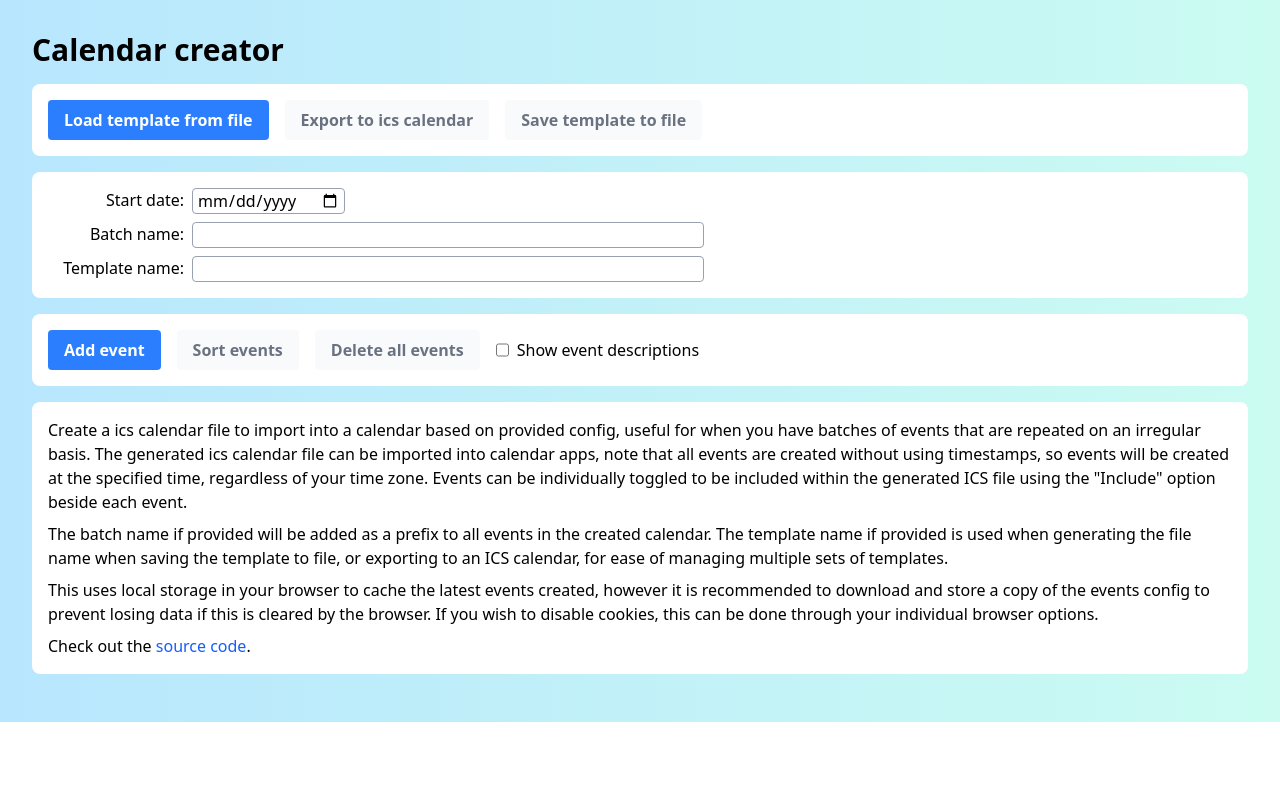
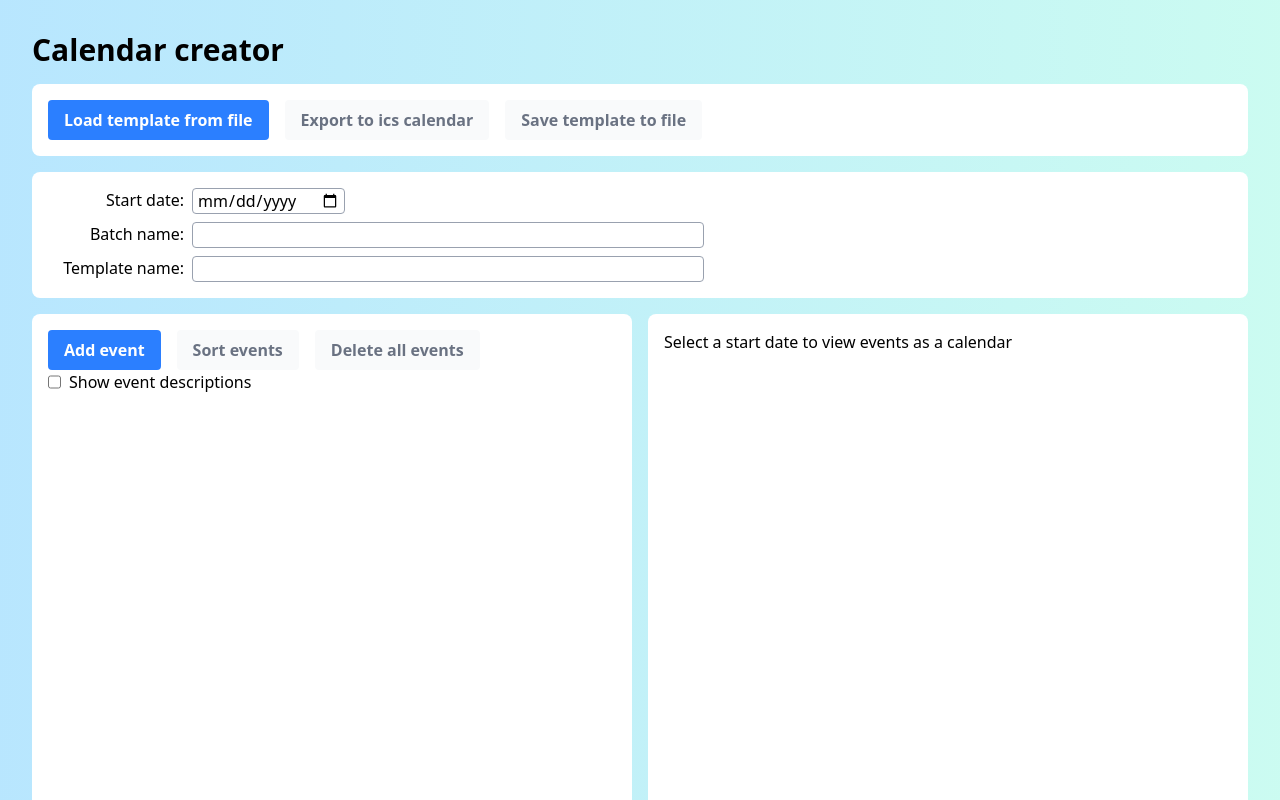
Before and after one commit to RobertMarch/CalendarCreatorApp, a React (Vite) app: page / in a window 1280 px wide. Shown: the top 800 px of the page. Built offline with nearby package versions, Linux system fonts and the light colour scheme.

Commit message:
Add readonly calendar view of events, minor updates to styling

```diff
--- a/package.json
+++ b/package.json
@@ -11,6 +11,11 @@
   },
   "dependencies": {
     "@date-fns/utc": "^2.1.0",
+    "@fullcalendar/core": "^6.1.17",
+    "@fullcalendar/daygrid": "^6.1.17",
+    "@fullcalendar/interaction": "^6.1.17",
+    "@fullcalendar/react": "^6.1.17",
+    "@fullcalendar/timegrid": "^6.1.17",
     "@tailwindcss/vite": "^4.1.3",
     "date-fns": "^4.1.0",
     "react": "^19.0.0",
--- a/src/App.tsx
+++ b/src/App.tsx
@@ -1,5 +1,6 @@
 import { PropsWithChildren } from "react";
 import { BatchConfigInput } from "./BatchConfigInput";
+import { CalendarView } from "./CalendarView";
 import { EventsEditor } from "./EventsEditor";
 import { FileButtons } from "./FileButtons";
 import { useBatchConfig } from "./types/calendar-batch-config";
@@ -27,13 +28,25 @@ function App() {
             setBatchConfig={setBatchConfig}
           ></BatchConfigInput>
         </Card>
-        <Card>
+        <div className="flex flex-wrap gap-4 w-full h-[80vh] min-h-[500px]">
+          <div className="flex-1 min-w-[600px] h-full">
+            <Card additionalClasses="h-full overflow-scroll">
               <EventsEditor
                 events={events}
                 setEvents={setEvents}
                 batchConfig={batchConfig}
               ></EventsEditor>
             </Card>
+          </div>
+          <div className="flex-1 min-w-[600px] h-full">
+            <Card additionalClasses="h-full overflow-scroll">
+              <CalendarView
+                events={events}
+                batchConfig={batchConfig}
+              ></CalendarView>
+            </Card>
+          </div>
+        </div>
         <Card>
           <Footer></Footer>
         </Card>
@@ -43,8 +56,16 @@ function App() {
   );
 }
 
-function Card({ children }: PropsWithChildren) {
-  return <div className="p-4 bg-white rounded-lg">{children}</div>;
+type CardProps = {
+  additionalClasses?: string;
+};
+
+function Card({ additionalClasses, children }: PropsWithChildren<CardProps>) {
+  return (
+    <div className={"p-4 bg-white rounded-lg " + additionalClasses}>
+      {children}
+    </div>
+  );
 }
 
 function Footer() {
--- /dev/null
+++ b/src/CalendarView.tsx
@@ -0,0 +1,57 @@
+import dayGridPlugin from "@fullcalendar/daygrid";
+import FullCalendar from "@fullcalendar/react";
+import timeGridPlugin from "@fullcalendar/timegrid";
+import { BatchConfig } from "./types/calendar-batch-config";
+import { CalendarEvent } from "./types/calendar-event";
+import { formatDateForCalendarView } from "./utils/date-utils";
+
+type CalendarViewProps = {
+  events: CalendarEvent[];
+  batchConfig: BatchConfig;
+};
+
+export function CalendarView({
+  events,
+  batchConfig,
+}: CalendarViewProps) {
+  if (!batchConfig.startDate) {
+    return <div>Select a start date to view events as a calendar</div>;
+  }
+
+  const fullCalendarEvents = events
+    .filter((e) => e.included)
+    .map((e) => {
+      return {
+        id: e.eventId,
+        title: e.summary,
+        start: formatDateForCalendarView(
+          new Date(e.startOffset + batchConfig.startDate!.getTime()),
+          e.isWholeDayEvent
+        ),
+        end: formatDateForCalendarView(
+          new Date(
+            e.startOffset + e.duration + batchConfig.startDate!.getTime()
+          ),
+          e.isWholeDayEvent
+        ),
+        allDay: e.isWholeDayEvent,
+      };
+    });
+
+  return (
+    <FullCalendar
+      plugins={[timeGridPlugin, dayGridPlugin]}
+      headerToolbar={{
+        left: "prev,next today",
+        center: "title",
+        right: "dayGridMonth,timeGridWeek,timeGridDay",
+      }}
+      initialView="timeGridWeek"
+      height="100%"
+      events={fullCalendarEvents}
+      nowIndicator={true}
+      dayMaxEvents={true}
+      firstDay={1}
+    ></FullCalendar>
+  );
+}
--- a/src/EventsEditor.tsx
+++ b/src/EventsEditor.tsx
@@ -79,7 +79,7 @@ export function EventsEditor({
 
   return (
     <>
-      <div className="flex flex-row">
+      <div className="flex flex-wrap">
         <StyledButton
           displayText="Add event"
           onClick={handleAddEvent}
@@ -99,7 +99,7 @@ export function EventsEditor({
         ></StyledButton>
 
         <div className="content-center">
-          <label className="w-max flex flex-row justify-between">
+          <label className="w-max flex">
             <input
               type="checkbox"
               checked={showDescriptions}
@@ -155,9 +155,9 @@ function EventInput({
   }
 
   return (
-    <div className="flex flex-row border-b border-gray-400 py-4">
+    <div className="flex border-b border-gray-400 py-4">
       <div className="border-r border-gray-400 pr-2 mr-2">
-        <label className="w-max flex flex-row justify-between pb-4">
+        <label className="w-max flex pb-4">
           <input
             type="checkbox"
             checked={calendarEvent.included}
@@ -171,7 +171,7 @@ function EventInput({
           colour="red"
         ></StyledButton>
       </div>
-      <div className="flex flex-col space-between space-y-1">
+      <div className="flex-1 flex flex-col space-between space-y-1">
         <StyledInput
           label="Event title"
           value={calendarEvent.summary}
@@ -186,7 +186,7 @@ function EventInput({
         ) : (
           <></>
         )}
-        <label className="w-min flex flex-row justify-between">
+        <label className="w-min flex">
           <div className="w-36 text-right pr-2">Whole day:</div>
           <input
             type="checkbox"
@@ -278,10 +278,10 @@ function StartTimeInput({
   }
 
   return (
-    <div className="flex flex-row">
+    <div className="flex">
       <div className="w-36 text-right pr-2">Start offset:</div>
       <div className="flex flex-col">
-        <div className="flex flex-row space-between space-x-4">
+        <div className="flex space-between space-x-4">
           <StyledInput
             label="Weeks"
             value={startOffsetParts.weeks}
--- a/src/StyledComponents.tsx
+++ b/src/StyledComponents.tsx
@@ -42,7 +42,7 @@ const InputTypeToLabelWidths: Record<
   "text" | "date" | "time" | "number",
   string
 > = {
-  text: "w-128",
+  text: "max-w-128 flex-1",
   date: "w-min",
   time: "w-min",
   number: "w-16",
@@ -56,12 +56,12 @@ export function StyledInput({
   flexDirection = "row",
 }: StyledInputProps) {
   const labelClasses: string =
-    flexDirection == "col" ? "w-max flex-col" : "w-min flex-row";
+    flexDirection == "col" ? "w-max flex-col" : "w-full";
   const labelTextDivClass: string = flexDirection == "col" ? "w-max" : "w-36";
   const inputWidth: string = InputTypeToLabelWidths[type];
 
   return (
-    <label className={labelClasses + " flex justify-between"}>
+    <label className={labelClasses + " flex"}>
       <div className={labelTextDivClass + " text-right pr-2"}>{label}:</div>
       <input
         value={value}
--- a/src/types/calendar-event.ts
+++ b/src/types/calendar-event.ts
@@ -62,6 +62,6 @@ export function newCalendarEvent(): CalendarEvent {
     isWholeDayEvent: false,
     summary: "",
     description: "",
-    included: true
+    included: true,
   };
 }
--- a/src/utils/date-utils.ts
+++ b/src/utils/date-utils.ts
@@ -10,6 +10,15 @@ export function formatDateForIcs(date: Date, isDateOnly: boolean): string {
   return isDateOnly
     ? format(date, "yyyyMMdd", { in: utc })
     : format(date, "yyyyMMdd'T'HHmmss", { in: utc });
+}
+
+export function formatDateForCalendarView(
+  date: Date,
+  isDateOnly: boolean
+): string {
+  return isDateOnly
+    ? format(date, "yyyy-MM-dd", { in: utc })
+    : format(date, "yyyy-MM-dd'T'HH:mm:ss", { in: utc });
 }
 
 export function formatDateForInput(date?: Date): string | null {
```
Also changed, not shown: 1 other file (tests, documents, lock files or other folders). Lines whose indentation alone changed are shown as unchanged.
